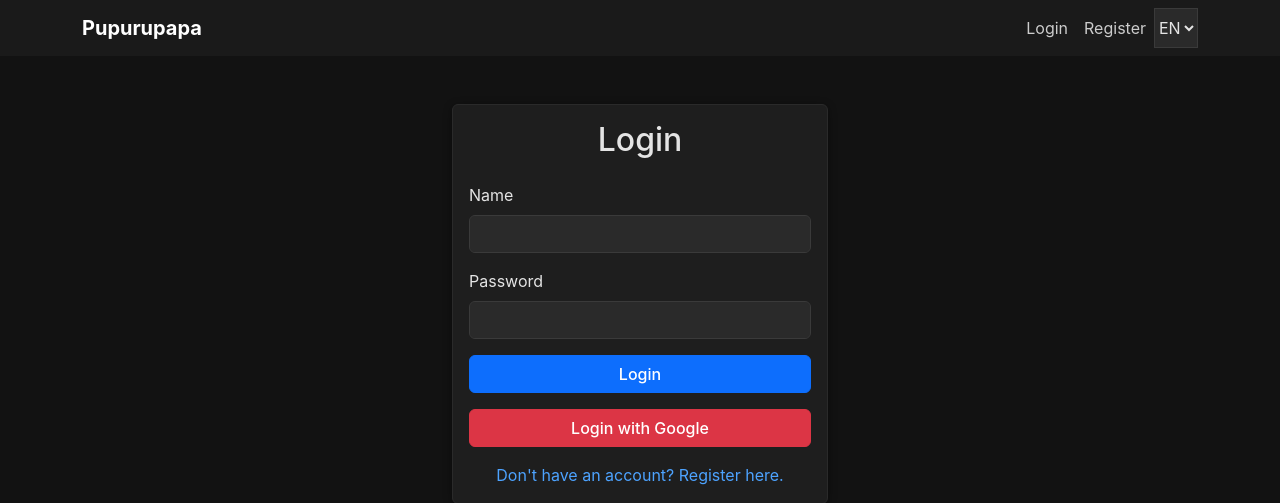
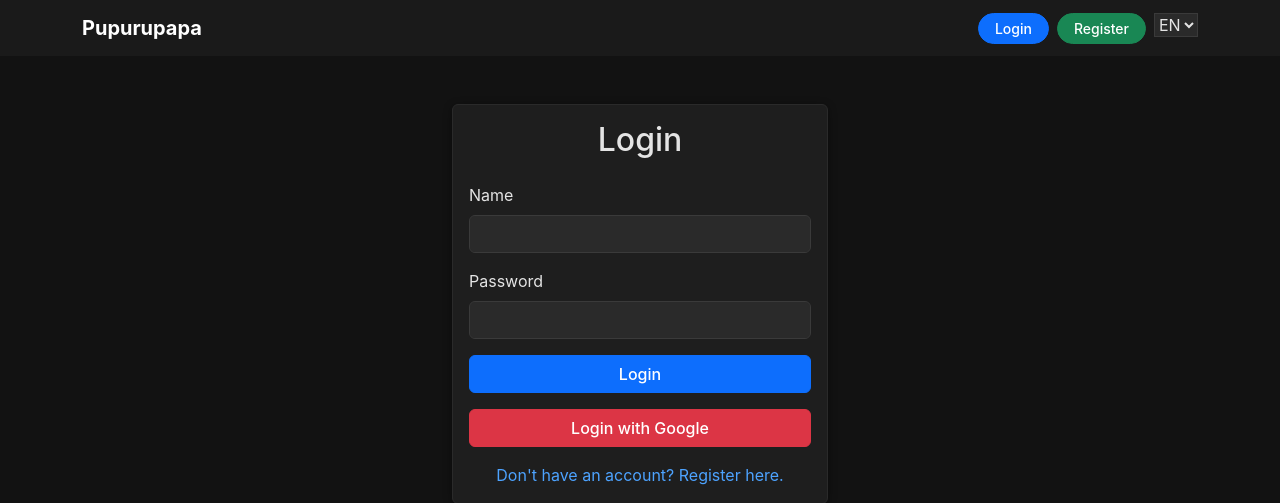
Before and after one commit to kevinvar2000/KIV-PIA-E, a Flask app: page /auth/login in a window 1280 px wide. Shown: the top 503 px of the page. Run offline with Flask 3, Linux system fonts and the light colour scheme; some libraries are stand-ins or nearby versions.

Commit message:
Updated style of login/register/logout buttons

```diff
--- a/templates/base.html
+++ b/templates/base.html
@@ -25,21 +25,23 @@
                 <div class="collapse navbar-collapse" id="navbarNav">
                     <ul class="navbar-nav ms-auto">
                         {% if session.get('user') %}
-                            <li class="nav-item">
-                                <a class="nav-link" href="{{ url_for('auth_bp.logout') }}" data-i18n="nav_logout"></a>
+                            <li class="nav-item me-2">
+                                <a class="btn btn-sm btn-outline-danger rounded-pill px-3" href="{{ url_for('auth_bp.logout') }}" data-i18n="nav_logout"></a>
                             </li>
                         {% else %}
-                            <li class="nav-item">
-                                <a class="nav-link" href="{{ url_for('auth_bp.login_page') }}" data-i18n="nav_login"></a>
+                            <li class="nav-item me-2">
+                                <a class="btn btn-sm btn-primary rounded-pill px-3" href="{{ url_for('auth_bp.login_page') }}" data-i18n="nav_login"></a>
                             </li>
-                            <li class="nav-item">
-                                <a class="nav-link" href="{{ url_for('auth_bp.register_page') }}" data-i18n="nav_register"></a>
+                            <li class="nav-item me-2">
+                                <a class="btn btn-sm btn-success rounded-pill px-3" href="{{ url_for('auth_bp.register_page') }}" data-i18n="nav_register"></a>
                             </li>
                         {% endif %}
-                        <select id="lang-select" onchange="loadLanguage(this.value)">
-                            <option value="en">EN</option>
-                            <option value="sk">SK</option>
-                        </select>
+                        <li class="nav-item">
+                            <select id="lang-select" onchange="loadLanguage(this.value)">
+                                <option value="en">EN</option>
+                                <option value="sk">SK</option>
+                            </select>
+                        </li>
                     </ul>
                 </div>
             </div>
```
